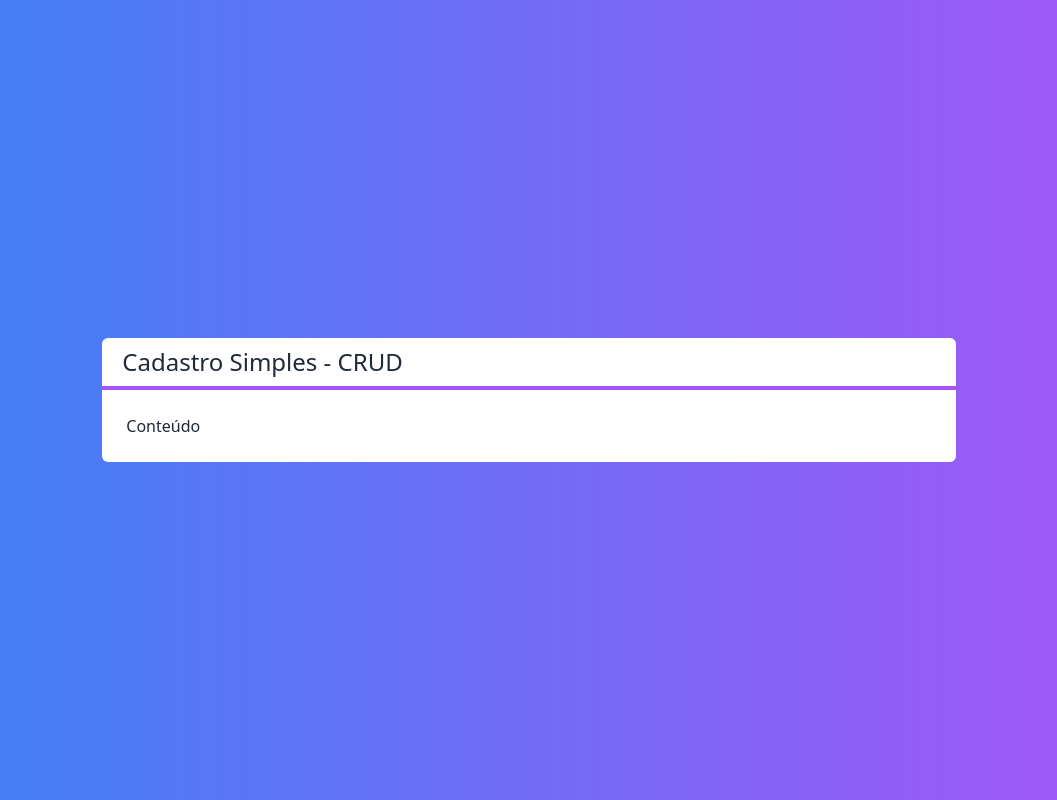
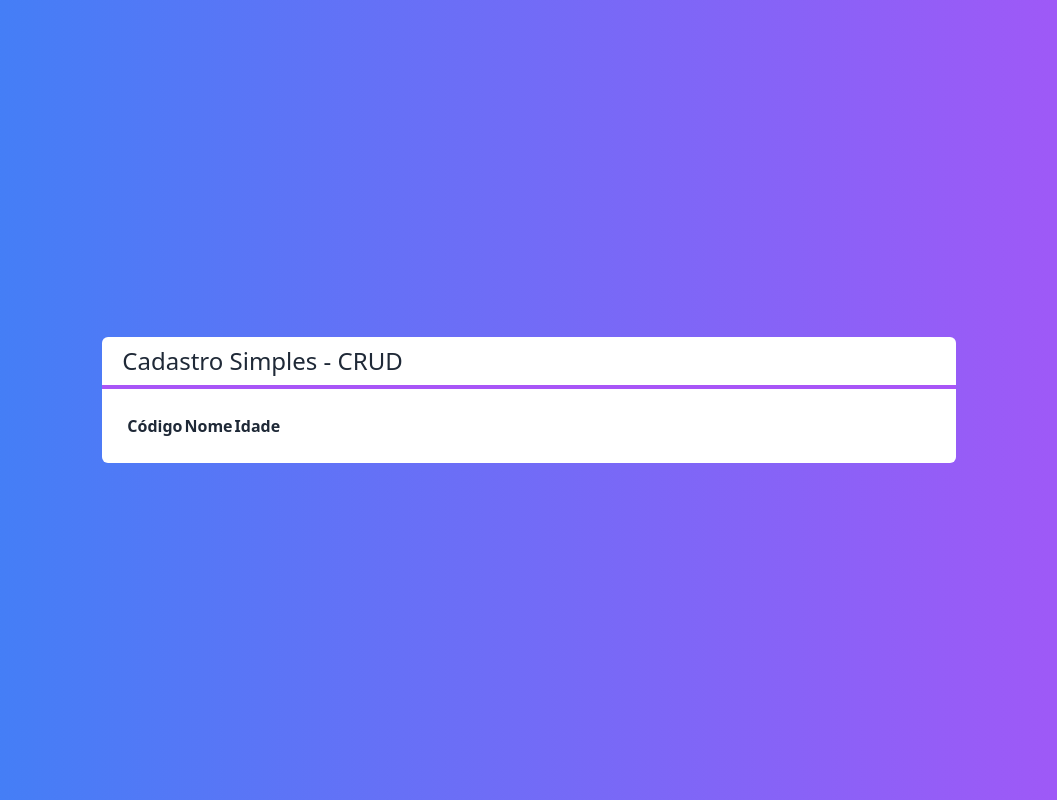
Before and after one commit to barolohelio/cadastro-simples-crud-next, a Next.js app: page / in a window 1280 px wide. Shown: the whole page, without its empty margins (111-1168 px from the left). Built offline with nearby package versions, Linux system fonts and the light colour scheme.

Commit message:
Criando tabelas

```diff
--- a/src/components/Layout.tsx
+++ b/src/components/Layout.tsx
@@ -1,5 +1,3 @@
-import React from "react";
-
 import { Title } from "./Title";
 
 interface LayoutProps {
--- /dev/null
+++ b/src/components/Table.tsx
@@ -0,0 +1,18 @@
+import { Client } from "../core/Client"
+
+interface TableProps {
+  clients: Client[];
+}
+
+export function Table(props: TableProps){
+  return (
+    <table>
+      <tr>
+        <th>Código</th>
+        <th>Nome</th>
+        <th>Idade</th>
+      </tr>
+
+    </table>
+  )
+}
--- a/src/components/Title.tsx
+++ b/src/components/Title.tsx
@@ -1,5 +1,3 @@
-import React from "react";
-
 export function Title(props){
   return (
     <div className="flex flex-col justify-center">
--- a/src/core/Client.ts
+++ b/src/core/Client.ts
@@ -22,6 +22,6 @@
   }
 
   get idade() {
-    return this.#nome
+    return this.#idade
   }
 }
--- a/src/pages/index.tsx
+++ b/src/pages/index.tsx
@@ -1,7 +1,15 @@
-import React from "react";
 import { Layout } from "../components/Layout";
+import { Table } from "../components/Table";
+import { Client } from "../core/Client";
 
 export default function Home() {
+  const clients = [
+    new Client('Ana', 34, '1'),
+    new Client('Bia', 45, '2'),
+    new Client('Carlos', 23, '3'),
+    new Client('Pedro', 54, '4'),
+  ]
+
   return (
     <div className={`
       flex justify-center items-center h-screen
@@ -11,7 +19,7 @@
       <Layout
         title="Cadastro Simples - CRUD"
       >
-        <span>Conteúdo</span>
+        <Table clients={clients}></Table>
       </Layout>
     </div>
   )
```
